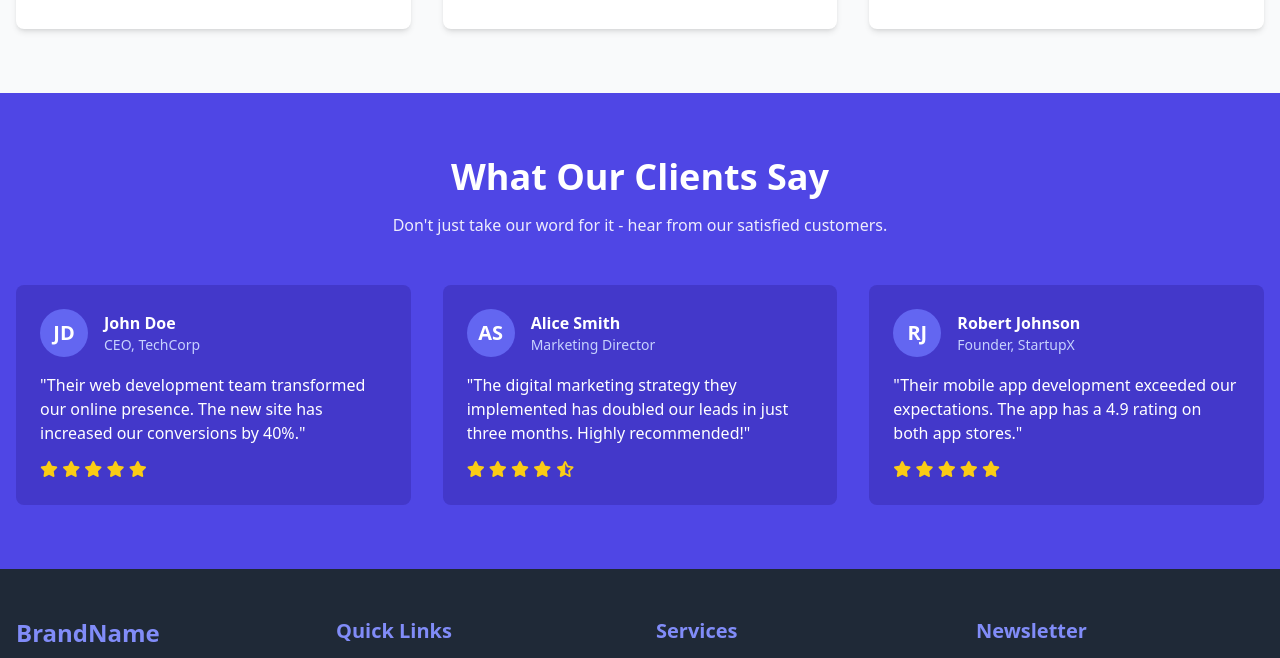
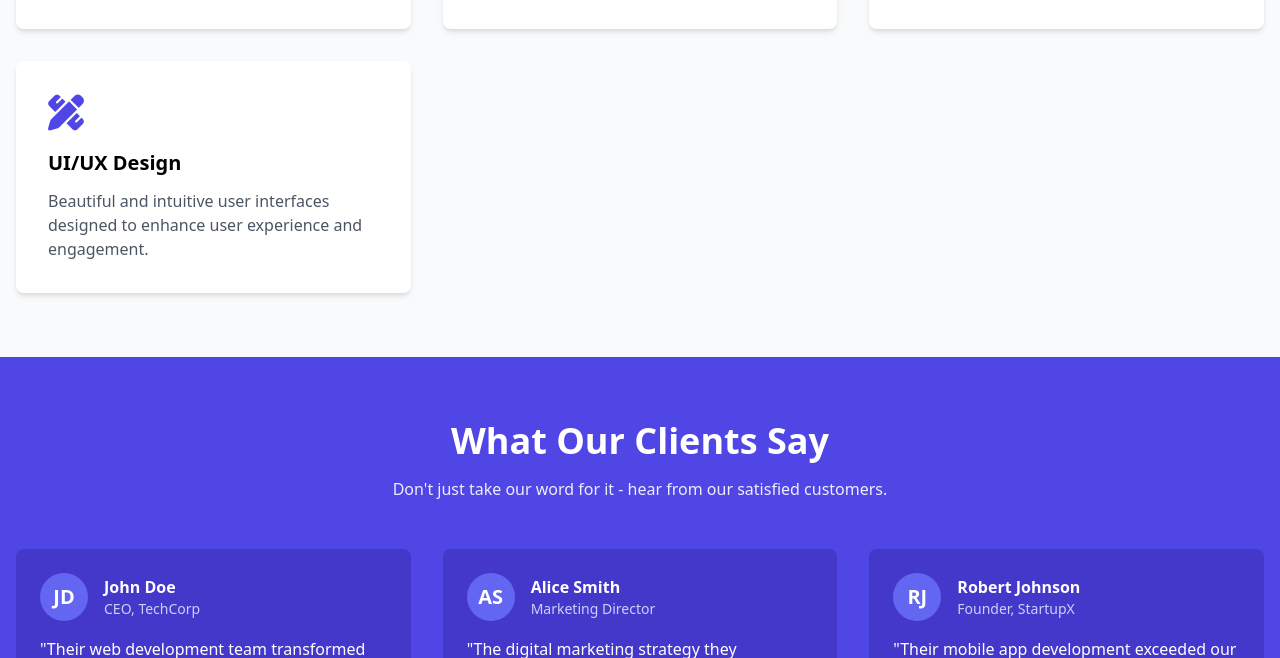
Before and after one commit to Muhammad-Munsif/sticky-navbar-tailwindcss, a website: page new/web.html in a window 1280 px wide. Shown: the part 971-1629 px from the top of the page. Drawn offline with nearby package versions, Linux system fonts and the light colour scheme.

Commit message:
small changes

```diff
--- a/new/web.html
+++ b/new/web.html
@@ -114,6 +114,15 @@
                         <h3 class="text-xl font-semibold mb-3">Digital Marketing</h3>
                         <p class="text-gray-600">Data-driven marketing strategies to increase your online visibility and conversions.</p>
                     </div>
+
+                     <!-- Feature 4 - UI/UX -->
+    <div class="bg-white p-8 rounded-lg shadow-md hover:shadow-lg transition">
+        <div class="text-indigo-600 mb-4">
+            <i class="fas fa-pencil-ruler text-4xl"></i>
+        </div>
+        <h3 class="text-xl font-semibold mb-3">UI/UX Design</h3>
+        <p class="text-gray-600">Beautiful and intuitive user interfaces designed to enhance user experience and engagement.</p>
+    </div>
                 </div>
             </div>
         </section>
```
